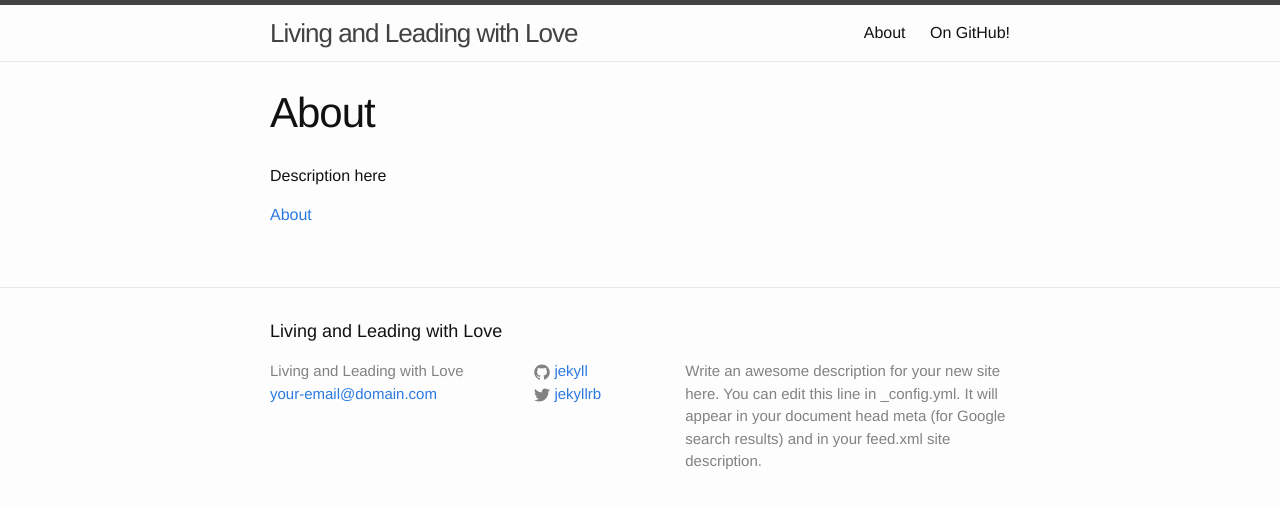
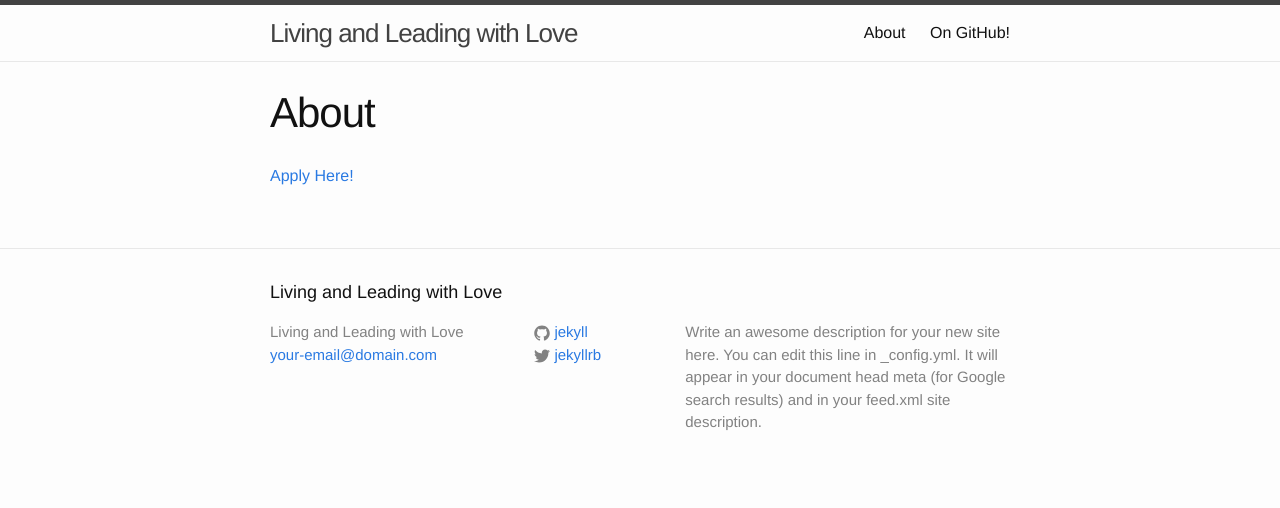
Before and after one commit to l3siteadmin/l3siteadmin.github.io, a Jekyll site: the page built from about.md, in a window 1280 px wide. Shown: the top 508 px of the page. Built offline with Jekyll 4.4.1, drawn with Linux system fonts in a browser that asks for light colours.

Commit message:
Update about.md

```diff
--- a/about.md
+++ b/about.md
@@ -3,6 +3,4 @@ layout: page
 title: About
 permalink: /about/
 ---
-Description here
-
-<a href="www.brescia.edu">About</a>
+<a href="http://www.brescis.edu/l3_application">Apply Here!</a>
```
